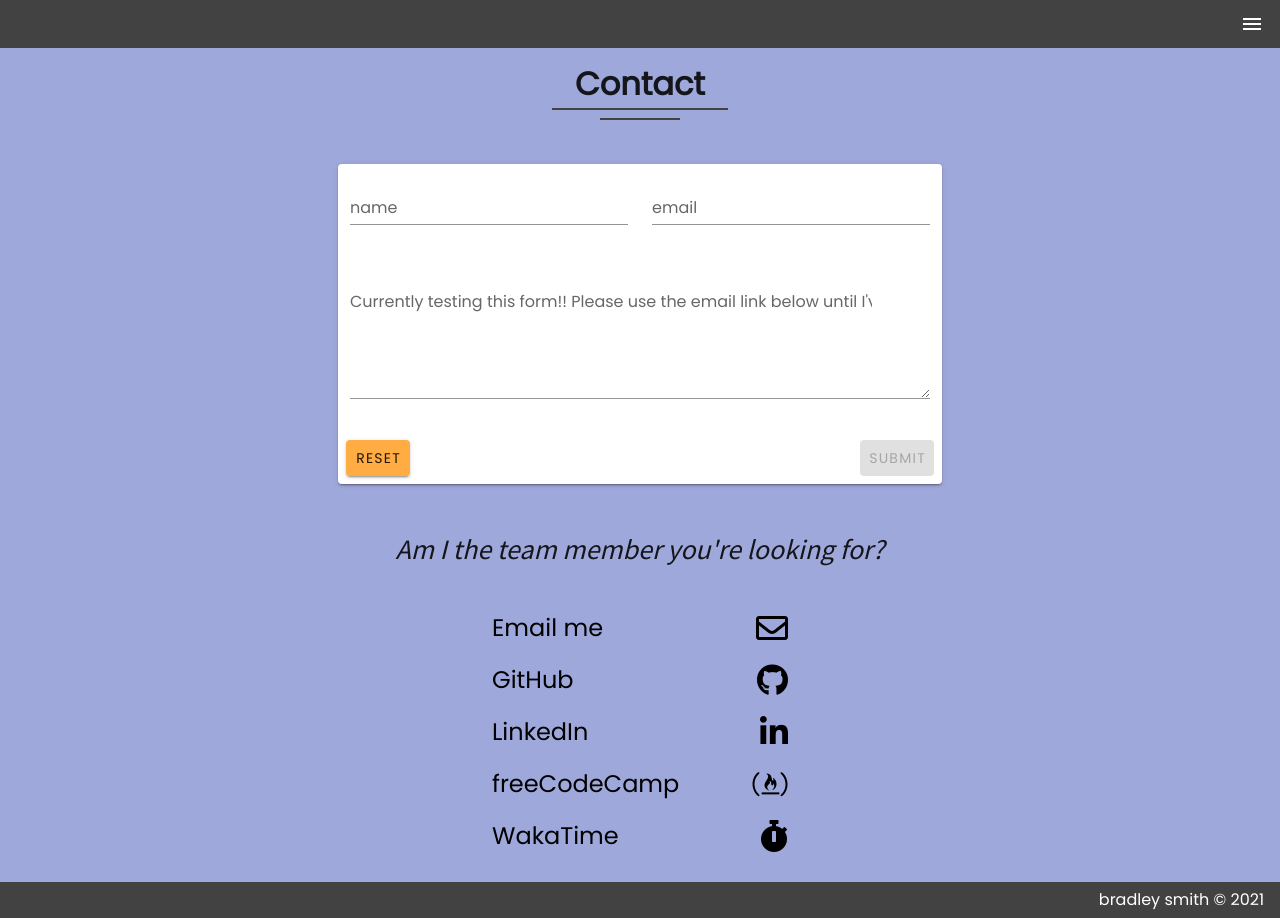
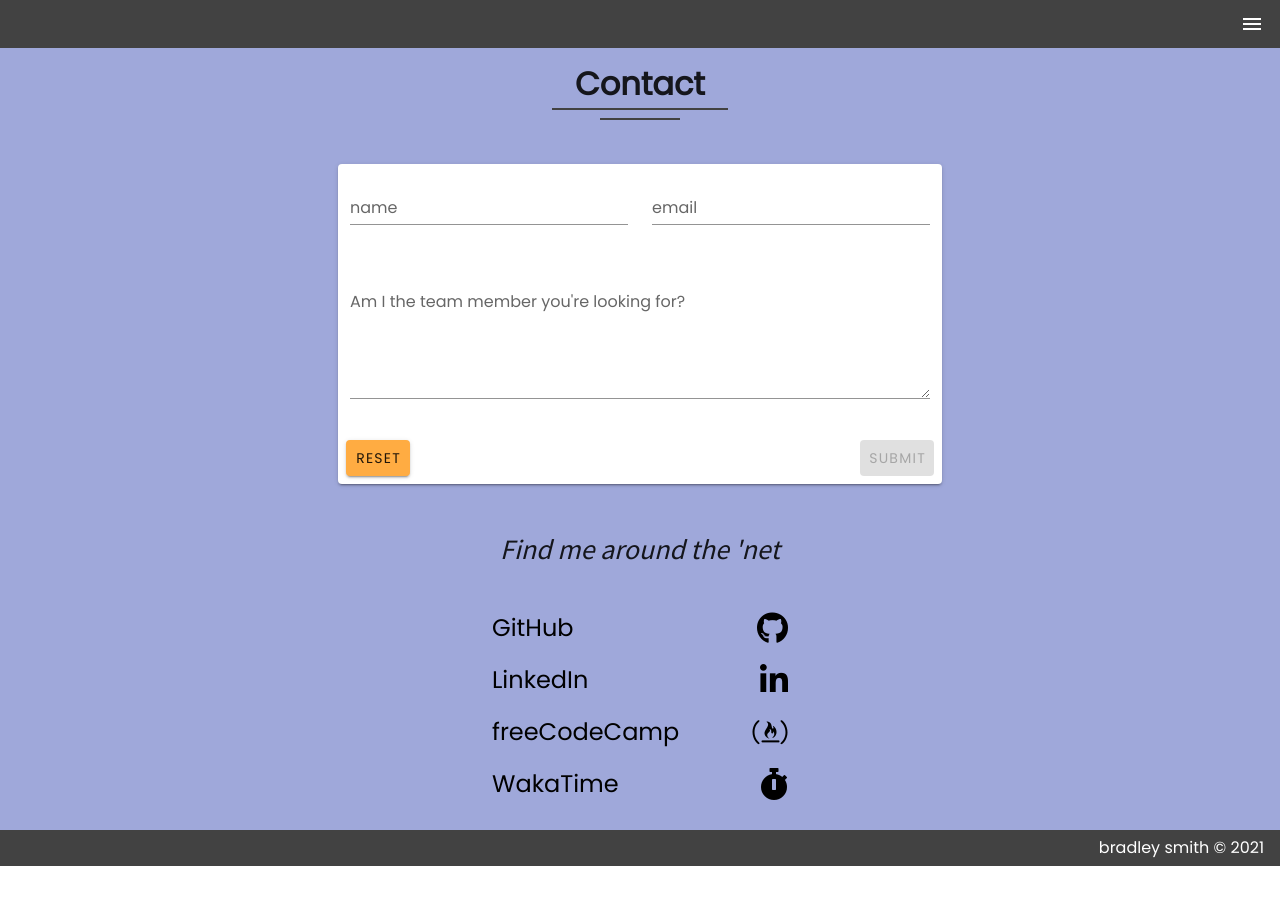
Before and after one commit to bradleyhop/new-portfolio, a Vue app: page /contact in a window 1280 px wide. After the commit the page ends 866 px from the top, so only its background shows below. Built offline with nearby package versions, Linux system fonts and the light colour scheme.

Commit message:
form is live!;remove email link, change messages;update readme

```diff
--- a/src/components/ContactForm.vue
+++ b/src/components/ContactForm.vue
@@ -29,7 +29,7 @@ export default {
       iconSnackbar: "",
       timeout: 2500, // timeout for snackbar
       textBodyDefault:
-        "Currently testing this form!! Please use the email link below until I've sorted the bugs out ;)",
+        "Am I the team member you're looking for?",
       defaultForm,
     };
   },
@@ -99,6 +99,7 @@ export default {
             <v-icon dark> {{ iconSnackbar }} </v-icon>
           </v-snackbar>
 
+          <!-- node dummy form in public/index.html so that Netlify can handle this form -->
           <!-- using zapier.com to handle form submission trigger to send form data to my gmail -->
           <v-form
             ref="form"
--- a/src/views/Contact.vue
+++ b/src/views/Contact.vue
@@ -23,7 +23,7 @@ export default {
     <v-row>
       <v-col>
         <p class="copy-contact" title="hint: yes!">
-          <i>Am I the team member you're looking for?</i>
+          <i>Find me around the 'net</i>
         </p>
       </v-col>
     </v-row>
@@ -32,21 +32,23 @@ export default {
       <v-col cols="10" lg="3" sm="4" class="col-contact">
         <div class="group-contact">
 
-          <div class="link-container">
-            <a
-              href="mailto:bradleywjsmith@gmail.com"
-              class="link-contact"
-              title="email me"
-              aria-label="Bradley's email address"
-            >
-            <div class="link-hover">
-              <span class="link-copy">
-                Email me
-              </span>
-              <span class="far fa-envelope icon-contact"></span>
-            </div>
-            </a>
-          </div>
+          <!--
+             - <div class="link-container">
+             -   <a
+             -     href="mailto:bradleywjsmith@gmail.com"
+             -     class="link-contact"
+             -     title="email me"
+             -     aria-label="Bradley's email address"
+             -   >
+             -   <div class="link-hover">
+             -     <span class="link-copy">
+             -       Email me
+             -     </span>
+             -     <span class="far fa-envelope icon-contact"></span>
+             -   </div>
+             -   </a>
+             - </div>
+             -->
 
           <div class="link-container">
             <a
```
Also changed, not shown: 1 other file (tests, documents, lock files or other folders).
